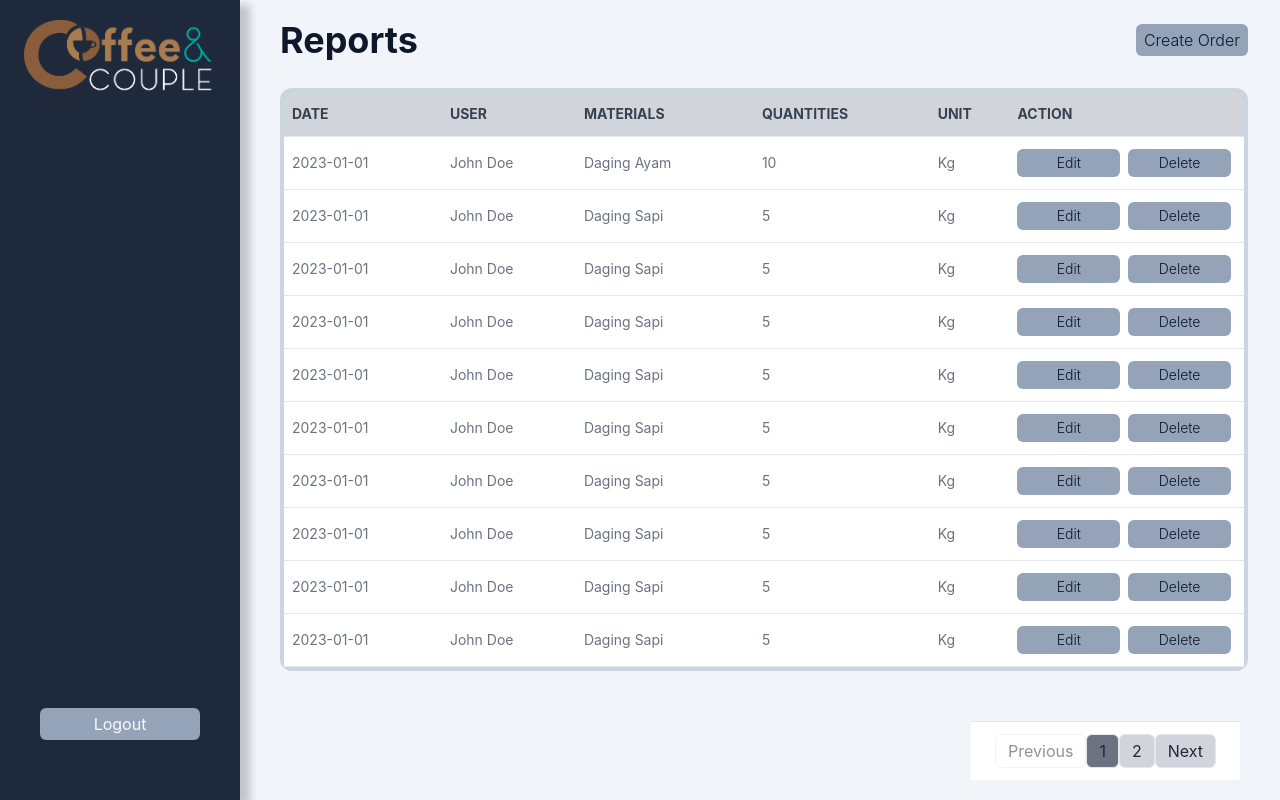
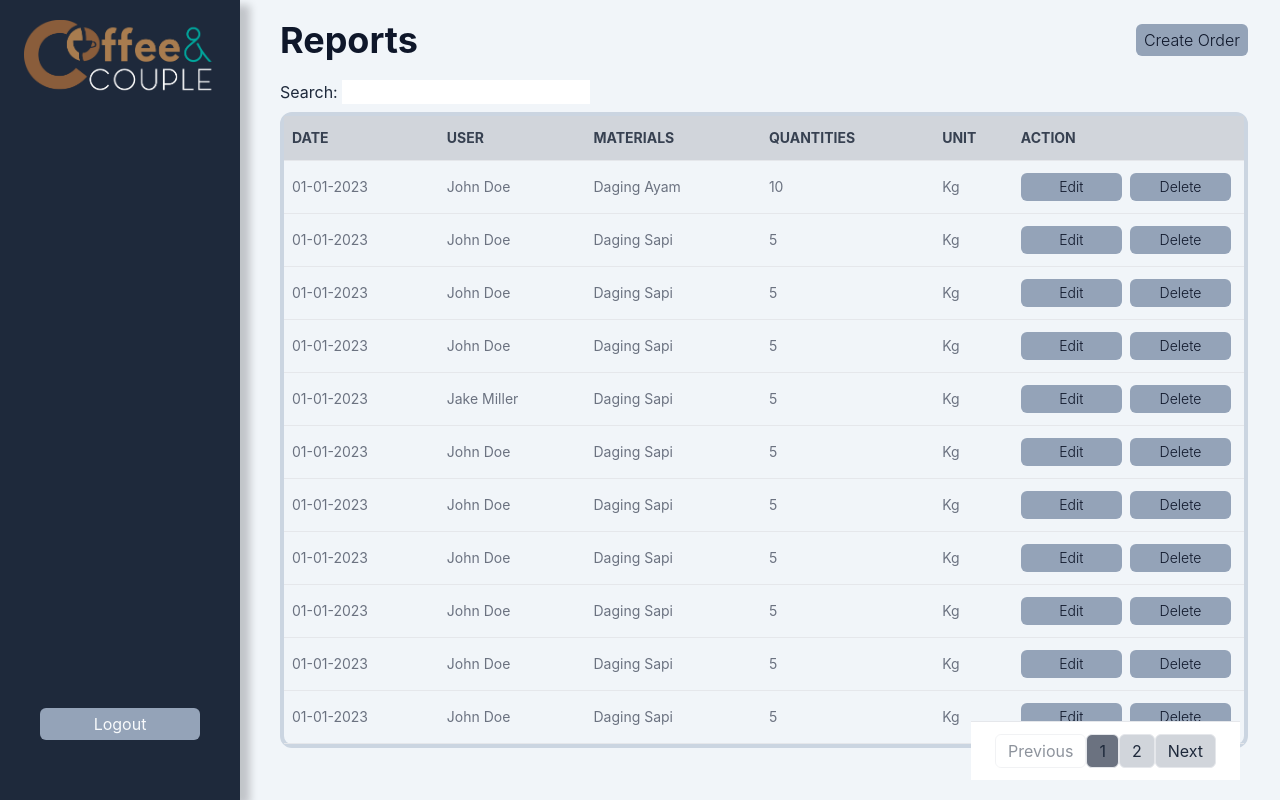
Before and after one commit to Bismillah-Cuan/cafe-frontend, a React (Vite) app: page /reports in a window 1280 px wide. Built offline with nearby package versions, Linux system fonts and the light colour scheme; sample sign-in values are in the browser's storage.

Commit message:
add table global filter and sort

```diff
--- a/package.json
+++ b/package.json
@@ -10,16 +10,20 @@
     "preview": "vite preview"
   },
   "dependencies": {
+    "@tanstack/react-table": "^8.20.5",
+    "date-fns": "^4.1.0",
     "formik": "^2.4.6",
     "react": "^18.3.1",
     "react-dom": "^18.3.1",
     "react-router-dom": "^6.28.0",
+    "react-table": "^7.8.0",
     "yup": "^1.4.0"
   },
   "devDependencies": {
     "@eslint/js": "^9.13.0",
     "@types/react": "^18.3.12",
     "@types/react-dom": "^18.3.1",
+    "@types/react-table": "^7.7.20",
     "@vitejs/plugin-react": "^4.3.3",
     "autoprefixer": "^10.4.20",
     "eslint": "^9.13.0",
--- /dev/null
+++ b/src/components/GlobalFilter/index.tsx
@@ -0,0 +1,11 @@
+type GlobalFilterProps = {filter: string, setFilter: (filter: string) => void}
+
+export const GlobalFilter: React.FC<GlobalFilterProps> = ({filter, setFilter}) => {
+  return (
+    <span>
+        Search: {' '}
+        <input value={filter || ' '}
+        onChange={(e) => setFilter(e.target.value)} />
+    </span>
+  )
+}
--- a/src/components/ReusableTable/index.tsx
+++ b/src/components/ReusableTable/index.tsx
@@ -1,5 +1,8 @@
 import { Link } from "react-router-dom";
-import { useState } from "react";
+import { useState, useMemo } from "react";
+import {useTable, useSortBy, useGlobalFilter } from 'react-table';
+import { GlobalFilter } from "../GlobalFilter";
+
 
 type Data = {
   // id: number;
@@ -14,26 +17,50 @@ type Data = {
 type TableFields = {
   label: string;
   accessor: string;
-  cell: any
+  Cell: any
 }
 
 type ReusableTableProps = {
   data: Data[];
   tableFields: TableFields[];
+  onDelete: (id: number) => void
+  onEdit: (id: number) => void
 }
 
 const classTableRow= "py-3 pl-2 border-b border-gray-200";
 const classTableHead= "py-3 pl-2 border-b border-gray-200";
-const ReusableTable: React.FC<ReusableTableProps> = ({tableFields, data,}) => {
+const ReusableTable: React.FC<ReusableTableProps> = ({tableFields, data, onDelete, onEdit}) => {
   const [currentPage, setCurrentPage] = useState(1);
+
+  const tableFieldsMemo = useMemo(() => tableFields, []);
+  const dataMemo = useMemo(() => data, []);
   const rowsPerPage = 10;
 
+  const {
+    getTableProps,
+    getTableBodyProps,
+    headerGroups,
+    rows,
+    prepareRow,
+    state,
+    setGlobalFilter,
+  } = useTable(
+    {
+      columns: tableFieldsMemo,
+      data,
+    },
+    useGlobalFilter, useSortBy,  // Add this line to enable sorting
+  );
+
+  const { globalFilter } = state;
   // Calculate total pages
   const totalPages = Math.ceil(data.length / rowsPerPage);
 
   // Get current page data
   const startIndex = (currentPage - 1) * rowsPerPage;
   const currentData = data.slice(startIndex, startIndex + rowsPerPage);
+
+
 
 
 
@@ -55,25 +82,43 @@ const ReusableTable: React.FC<ReusableTableProps> = ({tableFields, data,}) => {
 
   return (
     <>
-    <table className="w-full text-sm text-left text-gray-500 border-separate border-spacing-0 mt-2 mr-5 rounded-xl border-slate-300 border-4">
+      {/* External Sort Controls */}
+      <GlobalFilter filter={globalFilter} setFilter={setGlobalFilter} />
+    <table
+      {...getTableProps()}
+      className="w-full text-sm text-left text-gray-500 border-separate border-spacing-0 mt-2 mr-5 rounded-xl border-slate-300 border-4">
         <thead className=" text-gray-700 uppercase bg-gray-300 rounded-t-lg border">
-          <tr>
-            {tableFields.map((column) => (
-              <th key={column.accessor} className={`${classTableRow} `}>{column.label}</th>
-            ))}
-          </tr>
+          {headerGroups.map((headerGroup) => (
+            <tr {...headerGroup.getHeaderGroupProps()}>
+              {headerGroup.headers.map((column) => (
+                <th {...column.getHeaderProps(column.getSortByToggleProps())} className={classTableHead}>
+                  {column.render('label')}
+                  <span>{column.isSorted ? (column.isSortedDesc ? ' 🔽' : ' 🔼') : ''}</span>
+                </th>
+
+              ))}
+              </tr>
+          ))}
+
         </thead>
-        <tbody>
-          {currentData.map((row) => (
-            <tr key={row.id} className="bg-white border-b last:border-none">
-                {tableFields.map((column) => (
-                  <td key={column.accessor} className={classTableRow}>
-                    {column.cell ? column.cell({row}) : row[column.accessor]}
+        <tbody {...getTableBodyProps()}>
+          {rows.map((row) => {
+            prepareRow(row);
+            const { key, ...rest } = row.getRowProps();
+            return (
+              <tr  key={key} {...rest}>
+                {row.cells.map((cell) => {
+                  const { key, ...rest} = cell.getCellProps();
+                  return (
+                    <td key={key} {...rest} className={classTableRow}>
+                      {
+                      cell.render('Cell')}
                     </td>
-                ))}
-            </tr>
-
-          ))}
+                  );
+                })}
+              </tr>
+            );
+          })}
         </tbody>
       </table>
 
--- a/src/hooks/useFetch.ts
+++ b/src/hooks/useFetch.ts
@@ -29,8 +29,8 @@ export const useLogin = () => {
       });
 
       if (!response.ok) {
-        alert("Invalid credentials or server error");
-        throw new Error("Invalid credentials or server error");
+        alert("Invalid credentials");
+        throw new Error("Invalid credentials");
       }
 
       const data: LoginResponse = await response.json();
--- a/src/pages/reports/index.tsx
+++ b/src/pages/reports/index.tsx
@@ -7,11 +7,12 @@ import ReusableDetailPopOut from "../../components/ReusableDetailPopOut"
 import EditDetailButton from "../../components/EditDetailButton"
 import { useState } from "react"
 import { tableData } from "../../util/tableDummyData"
+import {format} from "date-fns"
 
 type TableFields = {
   label: string;
   accessor: string;
-  cell: any
+  Cell: any
 }
 
 const buttonClass = "text-slate-900 font-light text-center bg-slate-400 hover:bg-slate-500 px-2 py-1 rounded-md";
@@ -48,7 +49,7 @@ const Reports= () => {
 
   //Dummy Data For Table
   const columns = [
-    {label : "Date", accessor : "date"},
+    {label : "Date", accessor : "date", Cell: ({value}: any) => {return format(new Date(value), "dd-MM-yyyy")}},
     {label : "User", accessor : "user"},
     {label : "Materials", accessor : "materials"},
     {label : "Quantities", accessor : "quantities"},
@@ -56,10 +57,10 @@ const Reports= () => {
     {
       label: "Action",
       accessor: "action",
-      cell: ({row}: any) => (
+      Cell: ({row}: any) => (
         <div className="flex gap-2 mr-3">
-          <EditDetailButton onClick={() => handleEditDetail(row.id)} label="Edit"/>
-          <EditDetailButton onClick={() => handleDelete(row.id)} label="Delete"/>
+          <EditDetailButton key={`edit-${row.original.id}`} onClick={() => handleEditDetail(row.original.id)} label="Edit"/>
+          <EditDetailButton key={`delete-${row.original.id}`} onClick={() => handleDelete(row.original.id)} label="Delete"/>
         </div>
       ),
     }
@@ -67,6 +68,8 @@ const Reports= () => {
 
   function handleDelete(id: number) {
     setData((prev) => prev.filter((item) => item.id !== id));
+
+    console.log(`Deleted item with id ${id}`);
   }
   function handleEditDetail(id: number) {
     const item = data.find((item) => item.id === id);
@@ -111,7 +114,9 @@ const Reports= () => {
             isSelected={showEditDetail}/>}
         </div>
       </header>
-      <ReusableTable  tableFields={columns as TableFields[]} data={data}/>
+      <section>
+        <ReusableTable tableFields={columns as TableFields[]} data={data} onDelete={handleDelete} onEdit={handleEditDetail}/>
+      </section>
     </div>
   )
 }
--- /dev/null
+++ b/src/react-table-config.d.ts
@@ -0,0 +1,120 @@
+import {
+    UseColumnOrderInstanceProps,
+    UseColumnOrderState,
+    UseExpandedHooks,
+    UseExpandedInstanceProps,
+    UseExpandedOptions,
+    UseExpandedRowProps,
+    UseExpandedState,
+    UseFiltersColumnOptions,
+    UseFiltersColumnProps,
+    UseFiltersInstanceProps,
+    UseFiltersOptions,
+    UseFiltersState,
+    UseGlobalFiltersColumnOptions,
+    UseGlobalFiltersInstanceProps,
+    UseGlobalFiltersOptions,
+    UseGlobalFiltersState,
+    UseGroupByCellProps,
+    UseGroupByColumnOptions,
+    UseGroupByColumnProps,
+    UseGroupByHooks,
+    UseGroupByInstanceProps,
+    UseGroupByOptions,
+    UseGroupByRowProps,
+    UseGroupByState,
+    UsePaginationInstanceProps,
+    UsePaginationOptions,
+    UsePaginationState,
+    UseResizeColumnsColumnOptions,
+    UseResizeColumnsColumnProps,
+    UseResizeColumnsOptions,
+    UseResizeColumnsState,
+    UseRowSelectHooks,
+    UseRowSelectInstanceProps,
+    UseRowSelectOptions,
+    UseRowSelectRowProps,
+    UseRowSelectState,
+    UseRowStateCellProps,
+    UseRowStateInstanceProps,
+    UseRowStateOptions,
+    UseRowStateRowProps,
+    UseRowStateState,
+    UseSortByColumnOptions,
+    UseSortByColumnProps,
+    UseSortByHooks,
+    UseSortByInstanceProps,
+    UseSortByOptions,
+    UseSortByState
+  } from 'react-table'
+
+  declare module 'react-table' {
+    // take this file as-is, or comment out the sections that don't apply to your plugin configuration
+
+    export interface TableOptions<D extends Record<string, unknown>>
+      extends UseExpandedOptions<D>,
+        UseFiltersOptions<D>,
+        UseGlobalFiltersOptions<D>,
+        UseGroupByOptions<D>,
+        UsePaginationOptions<D>,
+        UseResizeColumnsOptions<D>,
+        UseRowSelectOptions<D>,
+        UseRowStateOptions<D>,
+        UseSortByOptions<D>,
+        // note that having Record here allows you to add anything to the options, this matches the spirit of the
+        // underlying js library, but might be cleaner if it's replaced by a more specific type that matches your
+        // feature set, this is a safe default.
+        Record<string, any> {}
+
+    export interface Hooks<D extends Record<string, unknown> = Record<string, unknown>>
+      extends UseExpandedHooks<D>,
+        UseGroupByHooks<D>,
+        UseRowSelectHooks<D>,
+        UseSortByHooks<D> {}
+
+    export interface TableInstance<D extends Record<string, unknown> = Record<string, unknown>>
+      extends UseColumnOrderInstanceProps<D>,
+        UseExpandedInstanceProps<D>,
+        UseFiltersInstanceProps<D>,
+        UseGlobalFiltersInstanceProps<D>,
+        UseGroupByInstanceProps<D>,
+        UsePaginationInstanceProps<D>,
+        UseRowSelectInstanceProps<D>,
+        UseRowStateInstanceProps<D>,
+        UseSortByInstanceProps<D> {}
+
+    export interface TableState<D extends Record<string, unknown> = Record<string, unknown>>
+      extends UseColumnOrderState<D>,
+        UseExpandedState<D>,
+        UseFiltersState<D>,
+        UseGlobalFiltersState<D>,
+        UseGroupByState<D>,
+        UsePaginationState<D>,
+        UseResizeColumnsState<D>,
+        UseRowSelectState<D>,
+        UseRowStateState<D>,
+        UseSortByState<D> {}
+
+    export interface ColumnInterface<D extends Record<string, unknown> = Record<string, unknown>>
+      extends UseFiltersColumnOptions<D>,
+        UseGlobalFiltersColumnOptions<D>,
+        UseGroupByColumnOptions<D>,
+        UseResizeColumnsColumnOptions<D>,
+        UseSortByColumnOptions<D> {}
+
+    export interface ColumnInstance<D extends Record<string, unknown> = Record<string, unknown>>
+      extends UseFiltersColumnProps<D>,
+        UseGroupByColumnProps<D>,
+        UseResizeColumnsColumnProps<D>,
+        UseSortByColumnProps<D> {}
+
+    export interface Cell<D extends Record<string, unknown> = Record<string, unknown>, V = any>
+      extends UseGroupByCellProps<D>,
+        UseRowStateCellProps<D> {}
+
+    export interface Row<D extends Record<string, unknown> = Record<string, unknown>>
+      extends UseExpandedRowProps<D>,
+        UseGroupByRowProps<D>,
+        UseRowSelectRowProps<D>,
+        UseRowStateRowProps<D> {}
+  }
--- a/src/util/tableDummyData.ts
+++ b/src/util/tableDummyData.ts
@@ -35,7 +35,7 @@ export const tableData = [
       {
         id: 5,
         date: "2023-01-01",
-        user: "John Doe",
+        user: "Jake Miller",
         materials: "Daging Sapi",
         quantities: "5",
         unit: "Kg",
```
Also changed, not shown: 1 other file (tests, documents, lock files or other folders).
